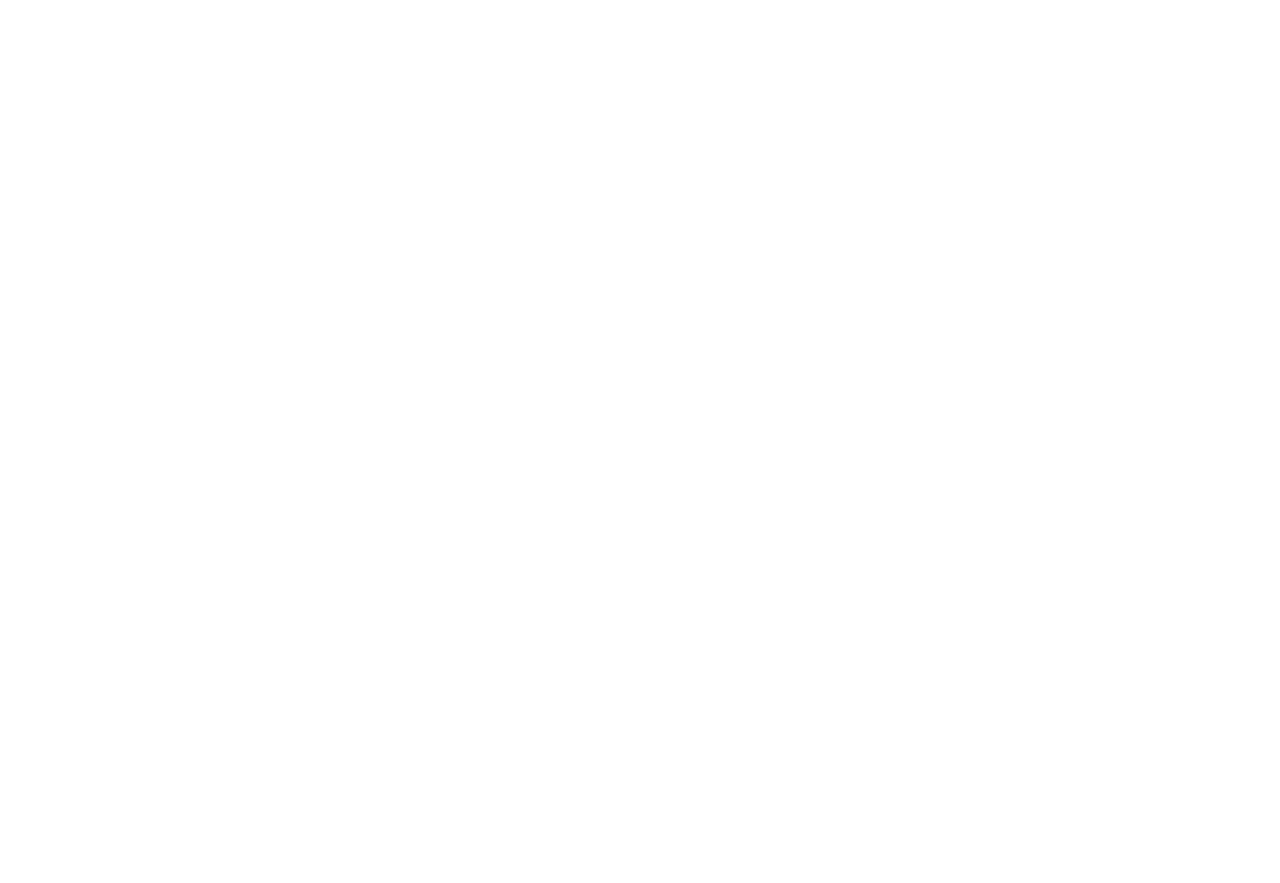
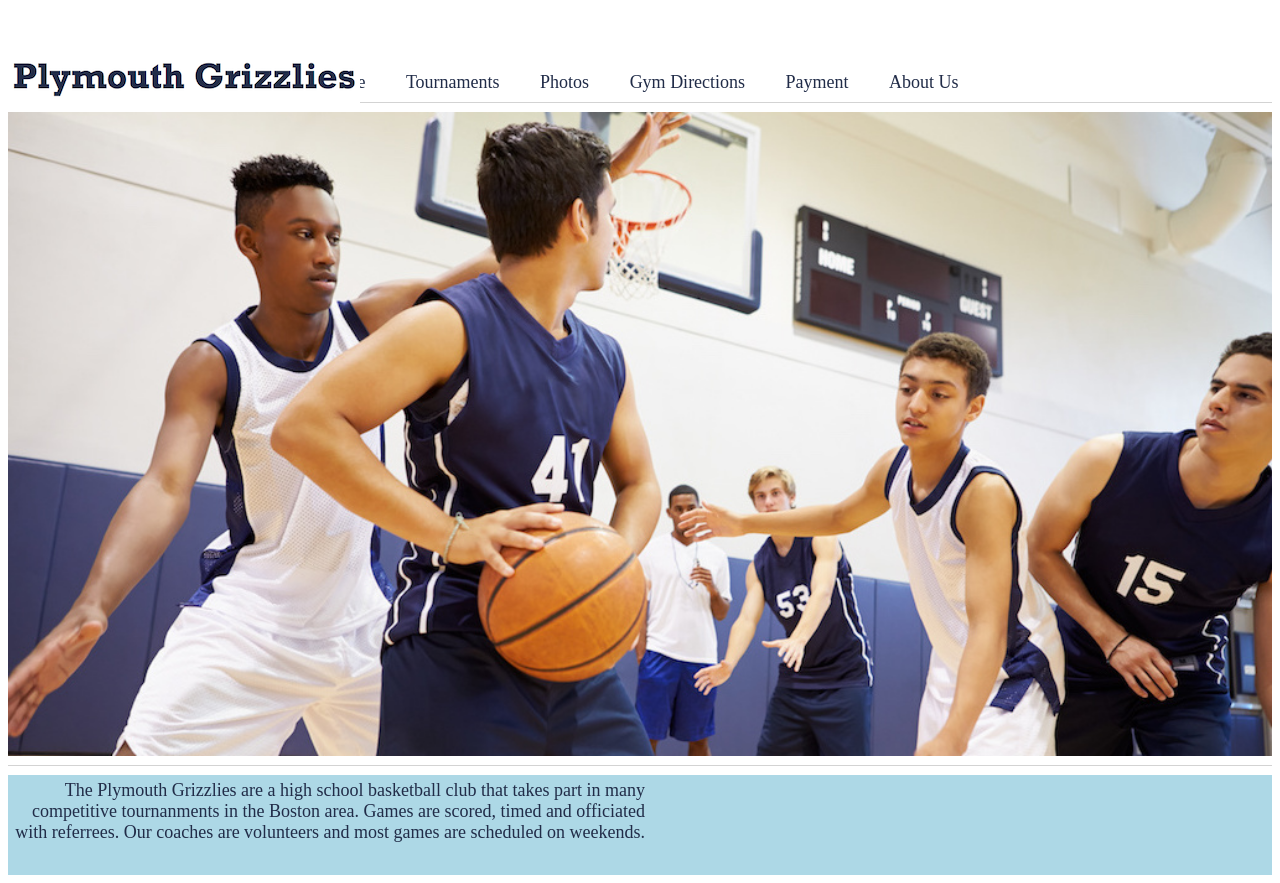
Before and after one commit to bandrdudley/plymouth-grizzlies, a plain HTML site: page index.html in a window 1280 px wide. Before the commit the page ends 800 px from the top, so only its background shows below. Drawn offline with Linux system fonts and the light colour scheme; a web font is replaced by a local one.

Commit message:
Layout Home Page
Place splash image, menu & logo
Create header & footer

```diff
--- a/index.html
+++ b/index.html
@@ -1,15 +1,102 @@
+<!DOCTYPE html>
+
+<html>
 <head>
+  <meta http-equiv="Content-Type" content="text/html; charset=utf-8">
+  <link href='https://fonts.googleapis.com/css?family=Bigshot One' rel='stylesheet'>
+  <link href='https://fonts.googleapis.com/css?family=Bevan' rel='stylesheet'>
+  <link href='https://fonts.googleapis.com/css?family=ABeeZee' rel='stylesheet'>
   <style>
     body {
-    background-color: navy-blue;
+        color: #212c48;
+        font-family: 'ABeeZee';font-size: 18px;
     }
 
     h1 {
-    color: white;
+        color: #212c48;
         margin-left: 40px;
+    }
+
+    #navcontainer {
+      margin-top: 4em;
+    }
+
+    #navcontainer ul {
+        //margin-top: 15em;
+        width: 100%;
+    }
+
+    #navcontainer ul {
+        margin: 0;
+        padding: 0;
+        list-style-type: none;
+        text-align: center;
+    }
+
+    #navcontainer ul li {
+        margin: 1em;
+        padding: .2em,  1em;
+        color: #212c48;
+        display: inline;
+    }
+
+    #home-image {
+      display: block;
+      max-width: 100%;
+      width: 100%;
+      height: auto;
+    }
+
+    hr {
+      height: 1px;
+      border: none;
+      background-color: #d3d3d3;
+      color: #d3d3d3;
+    }
+
+    #footer {
+      width: 100%;
+      height: 100px;
+      background-color: lightblue;
+    }
+
+    #logo {
+      margin-top: -1em;
+      display: block;
+      position: absolute;
+      left: 5;
+    }
+
+    #summary {
+      width: 50%;
+      font-family: 'Times New Roman';
+      padding: 5px;
+      text-align: right;
     }
   </style>
 </head>
 <body>
-<h1>Plymouth Grizzlies</h1>
+  <img id="logo" src="images\pg-logo-horiz-sm.png">
+  <div id="navcontainer">
+    <ul>
+      <li>Home</li>
+      <li>Tournaments</li>
+      <li>Photos</li>
+      <li>Gym Directions</li>
+      <li>Payment</li>
+      <li>About Us</li>
+    </ul>
+  </div>
+  <hr/>
+  <img id="home-image" src="images\high_school1200cropped.jpeg" >
+  <hr/>
+  <div id="footer">
+    <div id="summary">
+    The Plymouth Grizzlies are a high school basketball club
+    that takes part in many competitive tournanments in the Boston area.
+    Games are scored, timed and officiated with referrees. Our coaches
+    are volunteers and most games are scheduled on weekends.
+    </div>
+  </div>
 <body>
+</html>
```
Also changed, not shown: images/high_school1200cropped.jpeg (added), images/pg-logo-horiz-sm.png (added). Lines whose indentation alone changed are shown as unchanged.
